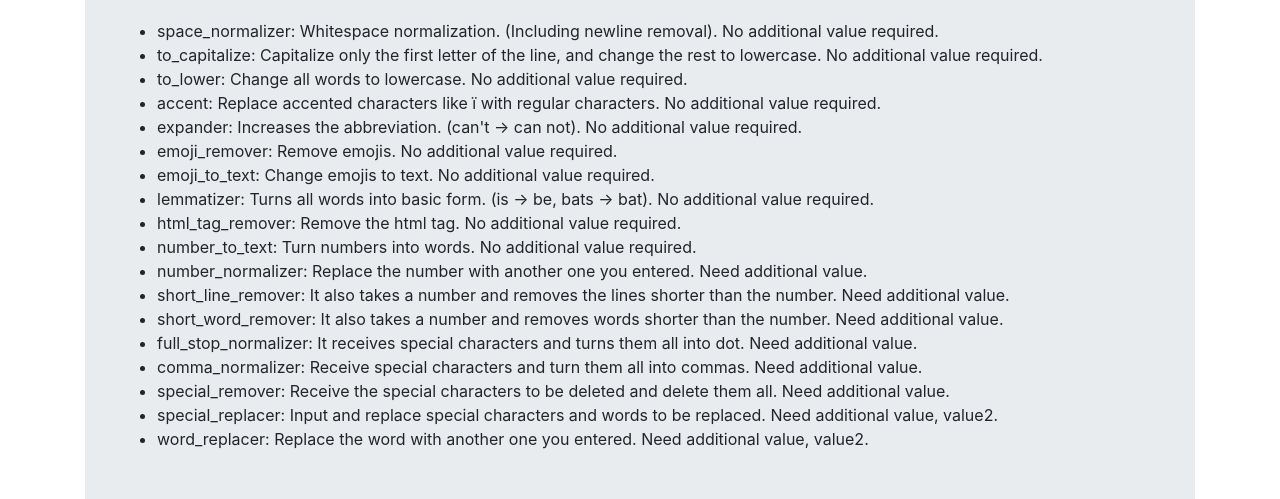
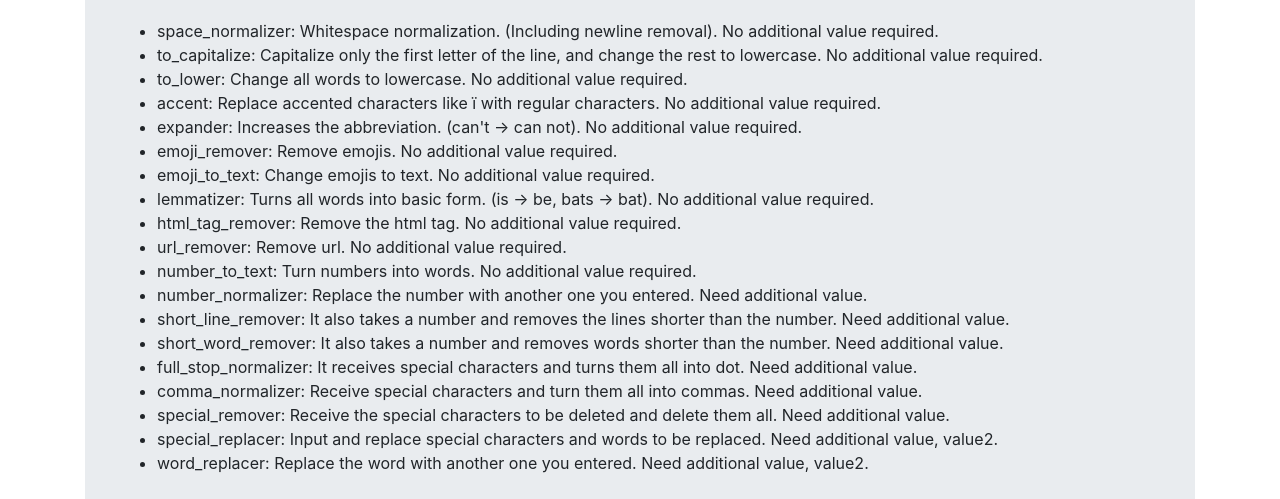
Before and after one commit to fpem123/pre-processor, a Flask app: page / in a window 1280 px wide. Shown: the part 843-1342 px from the top of the page. Run offline with Flask 2, Linux system fonts and the light colour scheme; some libraries are stand-ins or nearby versions.

Commit message:
Add module

```diff
--- a/Swagger.yaml
+++ b/Swagger.yaml
@@ -32,7 +32,7 @@ paths:
           - Option that does not require additional value
 
 
-              "space_normalizer", "to_capitalize", "to_lower", "accent", "expander", "emoji_remover", "emoji_to_text","lemmatizer", "html_tag_remover", "number_to_text"
+              "space_normalizer", "to_capitalize", "to_lower", "accent", "expander", "emoji_remover", "emoji_to_text","lemmatizer", "html_tag_remover", "url_remover", "number_to_text"
 
 
           - Option requiring additional value
@@ -67,8 +67,8 @@ paths:
                 option:
                   type: string
                   enum: ["space_normalizer", "to_capitalize", "to_lower", "accent", "expander", "emoji_remover", "emoji_to_text", "lemmatizer",
-                         "html_tag_remover", "number_to_text", "number_normalizer", "short_line_remover", "short_word_remover", "full_stop_normalizer",
-                         "comma_normalizer", "special_remover", "special_replacer", "word_replacer"]
+                         "html_tag_remover", "url_remover", "number_to_text", "number_normalizer", "short_line_remover", "short_word_remover",
+                         "full_stop_normalizer", "comma_normalizer", "special_remover", "special_replacer", "word_replacer"]
                   description: "The pre-processing option."
                 value:
                   type: string
--- a/app.py
+++ b/app.py
@@ -188,6 +188,12 @@ def lemmatizer(text):
     return lemmatized_sentence
 
 
+def url_remover(text):
+    result = re.sub(r"http\S+", "", text)
+
+    return result
+
+
 ##
 # Reduce whitespace to one
 # ex) Hello,    guy -> Hello, guy
@@ -309,6 +315,8 @@ def transform(file, options):
                             line = word_replacer(line, value, value2)
                         elif option_name == "html_tag_remover":
                             line = html_tag_remover(line)
+                        elif option_name == "url_remover":
+                            line = url_remover(line)
 
                     r.write(line)
 
--- a/templates/app.html
+++ b/templates/app.html
@@ -27,7 +27,7 @@
 
         processing_checkbox = document.getElementById("options");
         processing_option = ["space_normalizer", "to_capitalize", "to_lower", "accent", "expander", "emoji_remover", "emoji_to_text", "lemmatizer",
-                             "html_tag_remover", "number_to_text", "number_normalizer", "short_line_remover", "short_word_remover",
+                             "html_tag_remover", "url_remover", "number_to_text", "number_normalizer", "short_line_remover", "short_word_remover",
                              "full_stop_normalizer", "comma_normalizer", "special_remover", "special_replacer", "word_replacer"];
         need_value = ["comma_normalizer", "full_stop_normalizer", "special_remover", "short_word_remover",
                       "short_line_remover", "number_normalizer"];
@@ -319,6 +319,7 @@
                         <li>emoji_to_text: Change emojis to text. No additional value required.</li>
                         <li>lemmatizer: Turns all words into basic form. (is -> be, bats -> bat). No additional value required.</li>
                         <li>html_tag_remover: Remove the html tag. No additional value required.</li>
+                        <li>url_remover: Remove url. No additional value required.</li>
                         <li>number_to_text: Turn numbers into words. No additional value required.</li>
                         <li>number_normalizer: Replace the number with another one you entered. Need additional value.</li>
                         <li>short_line_remover: It also takes a number and removes the lines shorter than the number. Need additional value.</li>
```
Also changed, not shown: README.md.
